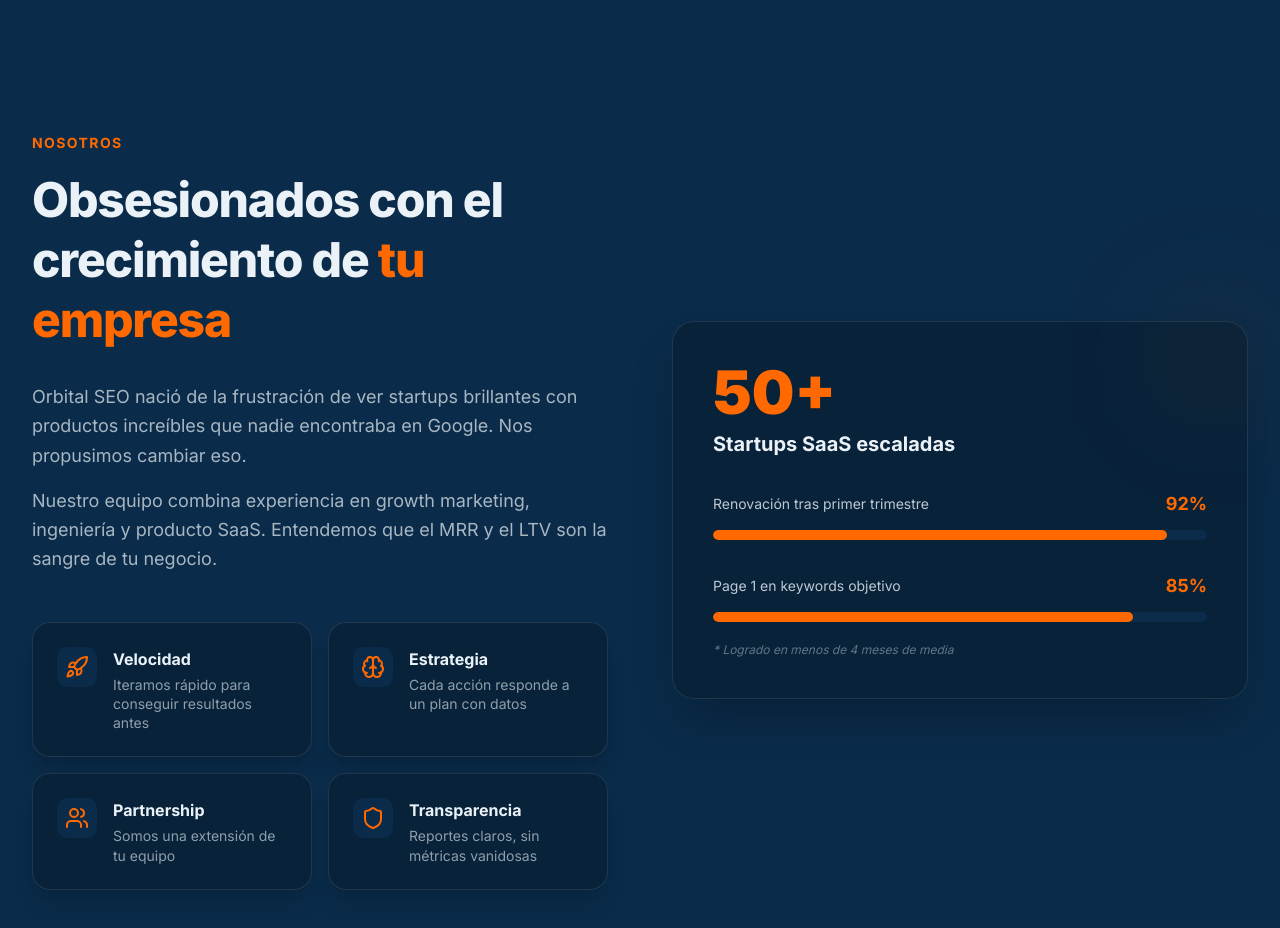
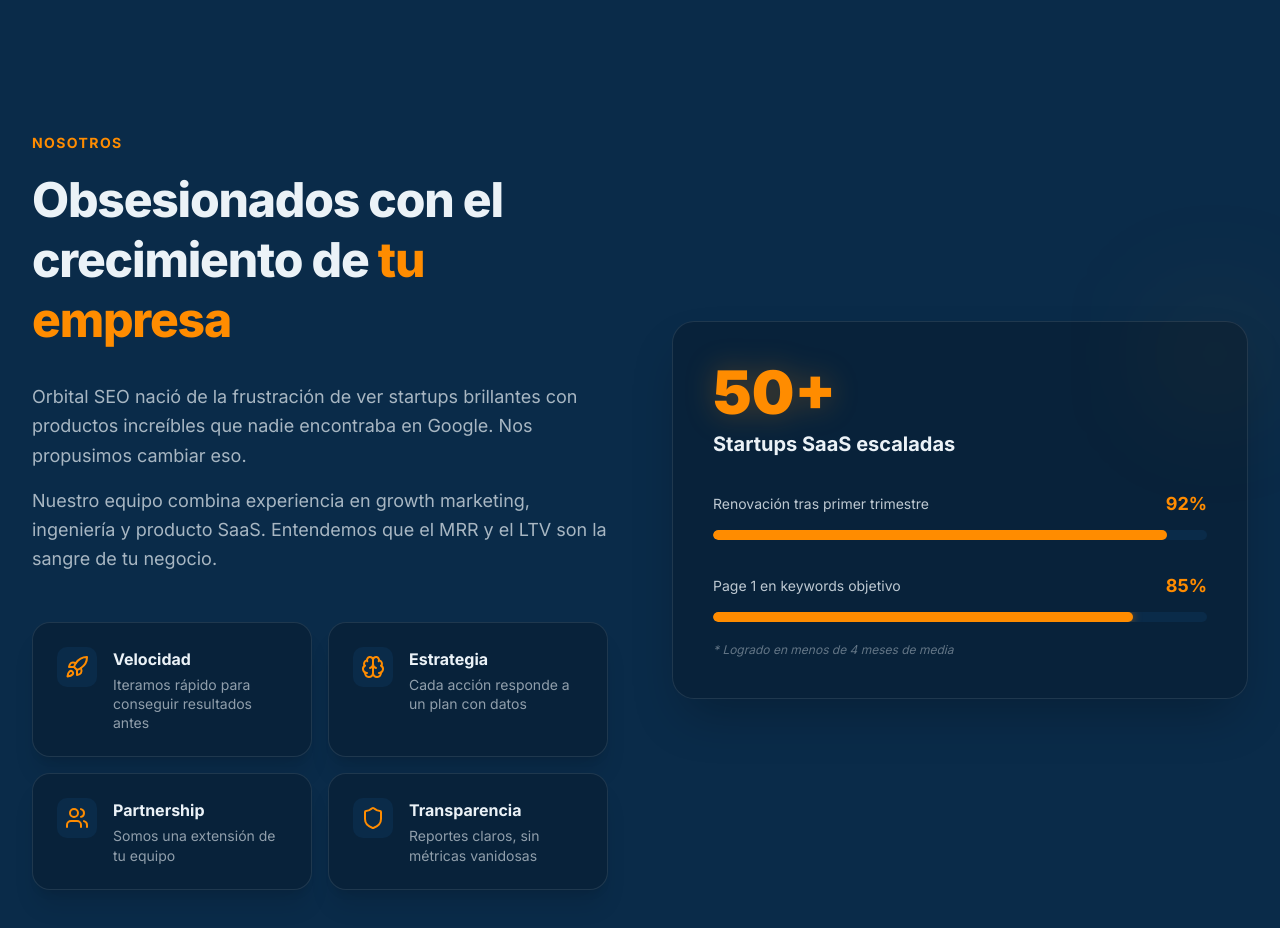
Before and after one commit to ioranadigital/iorana-next, a Next.js app: page / in a window 1280 px wide. Shown: the part 2240-3168 px from the top of the page. Built offline with nearby package versions, Linux system fonts and the light colour scheme.

Commit message:
Update AboutSection.tsx

```diff
--- a/components/AboutSection.tsx
+++ b/components/AboutSection.tsx
@@ -10,26 +10,23 @@
 ];
 
 const AboutSection = () => (
-  /* 1. SECCIÓN: w-full y bg directo para evitar cortes visuales */
   <section id="nosotros" className="w-full py-24 bg-[#0a2b49] overflow-visible">
-
-    {/* 2. CONTENEDOR DE CENTRADO: Alineado con el resto de la web */}
     <div className="max-w-7xl mx-auto px-4 sm:px-6 lg:px-8 overflow-visible">
-
       <div className="grid lg:grid-cols-2 gap-16 items-center overflow-visible">
 
-        {/* BLOQUE IZQUIERDO: Textos y Valores */}
+        {/* BLOQUE IZQUIERDO */}
         <motion.div
           initial={{ opacity: 0, x: -30 }}
           whileInView={{ opacity: 1, x: 0 }}
           viewport={{ once: true }}
           className="overflow-visible"
         >
-          <span className="text-sm font-bold text-orange-500 tracking-widest uppercase">
+          {/* ✅ Color exacto aplicado */}
+          <span className="text-sm font-bold text-[#ff8c00] tracking-widest uppercase">
             Nosotros
           </span>
           <h2 className="text-3xl md:text-5xl font-heading font-extrabold mt-4 text-[#ebf2f7] leading-tight tracking-tight">
-            Obsesionados con el crecimiento de <span className="text-orange-500">tu empresa</span>
+            Obsesionados con el crecimiento de <span className="text-[#ff8c00]">tu empresa</span>
           </h2>
 
           <div className="mt-8 space-y-4">
@@ -51,13 +48,16 @@
                 whileInView={{ opacity: 1, y: 0 }}
                 viewport={{ once: true }}
                 transition={{ delay: i * 0.1 }}
-                className="flex items-start gap-4 p-6 rounded-2xl bg-[#08223a] border border-[#ebf2f7]/10 shadow-xl transition-all duration-300 hover:border-orange-500/30 hover:-translate-y-1 group"
+                // ✅ Hover con color exacto
+                className="flex items-start gap-4 p-6 rounded-2xl bg-[#08223a] border border-[#ebf2f7]/10 shadow-xl transition-all duration-300 hover:border-[#ff8c00]/30 hover:-translate-y-1 group"
               >
                 <div className="flex items-center justify-center p-2 rounded-lg bg-[#0a2b49] group-hover:scale-110 transition-transform">
-                  <v.icon className="h-6 w-6 text-orange-500" />
+                  {/* ✅ Icono con color exacto */}
+                  <v.icon className="h-6 w-6 text-[#ff8c00]" />
                 </div>
                 <div>
-                  <div className="font-bold text-[#ebf2f7] mb-1 group-hover:text-orange-500 transition-colors">
+                  {/* ✅ Texto hover con color exacto */}
+                  <div className="font-bold text-[#ebf2f7] mb-1 group-hover:text-[#ff8c00] transition-colors">
                     {v.label}
                   </div>
                   <div className="text-[#ebf2f7]/60 text-sm leading-snug">
@@ -69,7 +69,7 @@
           </div>
         </motion.div>
 
-        {/* BLOQUE DERECHO: Estadísticas (Card Neon) */}
+        {/* BLOQUE DERECHO: Estadísticas */}
         <motion.div
           initial={{ opacity: 0, x: 30 }}
           whileInView={{ opacity: 1, x: 0 }}
@@ -77,24 +77,24 @@
           className="relative overflow-visible"
         >
           <div className="bg-[#08223a] p-10 rounded-3xl border border-[#ebf2f7]/10 shadow-2xl relative">
-            {/* Decoración sutil de fondo */}
-            <div className="absolute -top-4 -right-4 w-24 h-24 bg-orange-500/10 blur-3xl rounded-full" />
+            <div className="absolute -top-4 -right-4 w-24 h-24 bg-[#ff8c00]/10 blur-3xl rounded-full" />
 
-            <div className="text-6xl font-black text-orange-500 mb-2">50+</div>
+            {/* ✅ Número grande con efecto Glow */}
+            <div className="text-6xl font-black text-[#ff8c00] mb-2 drop-shadow-[0_0_15px_rgba(255,140,0,0.3)]">50+</div>
             <div className="text-xl font-bold text-[#ebf2f7] mb-8">Startups SaaS escaladas</div>
 
             <div className="space-y-8">
               <div className="space-y-3">
                 <div className="flex justify-between items-center text-sm">
                   <span className="text-[#ebf2f7]/80">Renovación tras primer trimestre</span>
-                  <span className="text-orange-500 font-bold text-lg">92%</span>
+                  <span className="text-[#ff8c00] font-bold text-lg">92%</span>
                 </div>
                 <div className="w-full bg-[#0a2b49] rounded-full h-2.5 overflow-hidden">
                   <motion.div
                     initial={{ width: 0 }}
                     whileInView={{ width: "92%" }}
                     transition={{ duration: 1, delay: 0.5 }}
-                    className="bg-orange-500 h-full rounded-full"
+                    className="bg-[#ff8c00] h-full rounded-full"
                   />
                 </div>
               </div>
@@ -102,14 +102,14 @@
               <div className="space-y-3">
                 <div className="flex justify-between items-center text-sm">
                   <span className="text-[#ebf2f7]/80">Page 1 en keywords objetivo</span>
-                  <span className="text-orange-500 font-bold text-lg">85%</span>
+                  <span className="text-[#ff8c00] font-bold text-lg">85%</span>
                 </div>
                 <div className="w-full bg-[#0a2b49] rounded-full h-2.5 overflow-hidden">
                   <motion.div
                     initial={{ width: 0 }}
                     whileInView={{ width: "85%" }}
                     transition={{ duration: 1, delay: 0.7 }}
-                    className="bg-orange-500 h-full rounded-full"
+                    className="bg-[#ff8c00] h-full rounded-full shadow-[0_0_10px_rgba(255,140,0,0.5)]"
                   />
                 </div>
                 <p className="text-xs text-[#ebf2f7]/40 italic pt-2">
```
